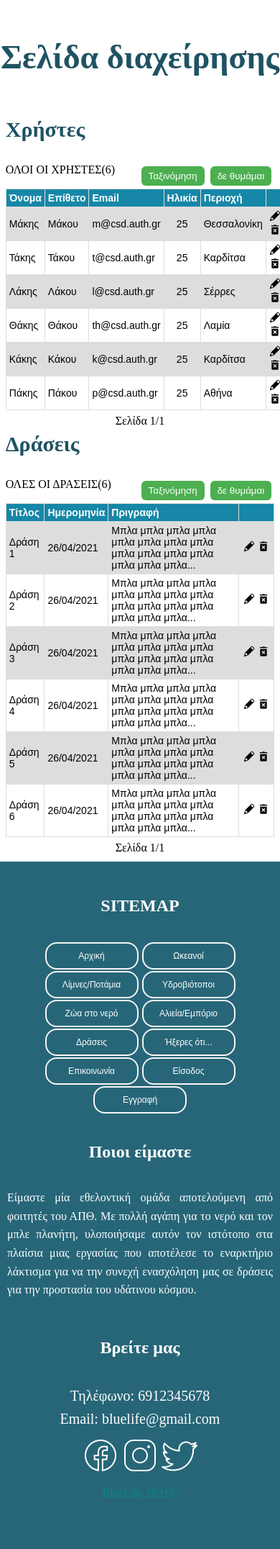
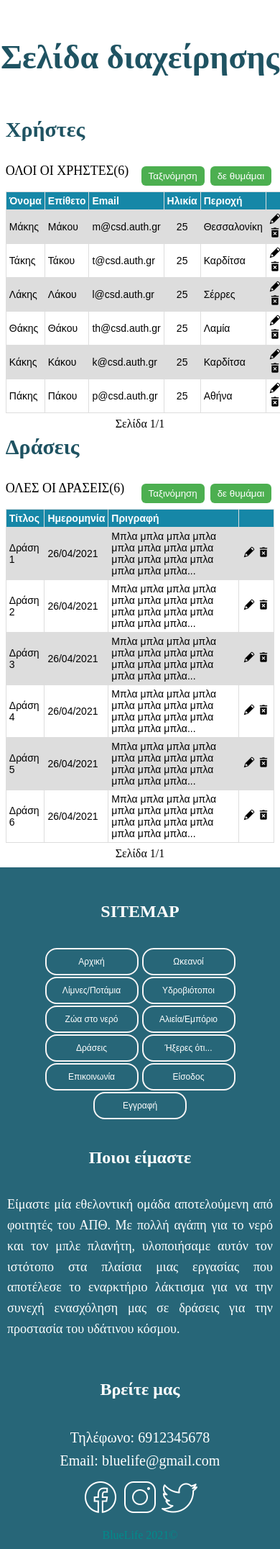
Before and after one commit to vrstelios/blue_life_csd_2021, a PHP site: page /Admin.html in a window 390 px wide. Shown: the part 207-2359 px from the top of the page at 72% size. Before the commit the page ends 2287 px from the top, so only its background shows below. Run offline with PHP 8.4, Linux system fonts and the light colour scheme.

Commit message:
αλλαγή μεγέθους γραμμαοσειράς για κείμενα και αλλαγή χρώμματος στο dropdown content για κινητά

```diff
--- a/styles_main.css
+++ b/styles_main.css
@@ -9,7 +9,7 @@ body {
 p {
     color: black;
     text-align: justify;
-    font-size: 20px;
+    font-size: 22px;
 }
 
 h2,h3,h4,h5,h6 {
@@ -57,7 +57,7 @@ h6{
 
 @media screen and (max-width: 1500px) {
     p {
-        font-size: 16px;
+        font-size: 18px;
     }
     h1 {
         font-size: 120px;
@@ -81,7 +81,7 @@ h6{
 
 @media screen and (max-width: 800px) {
     p {
-        font-size: 16px;
+        font-size: 18px;
     }
     h1 {
         font-size: 100px;
```
